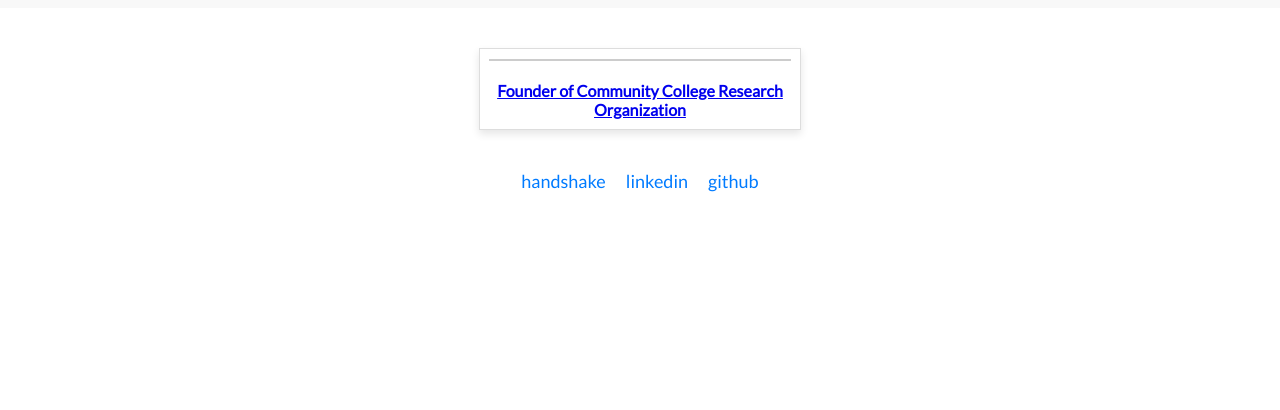
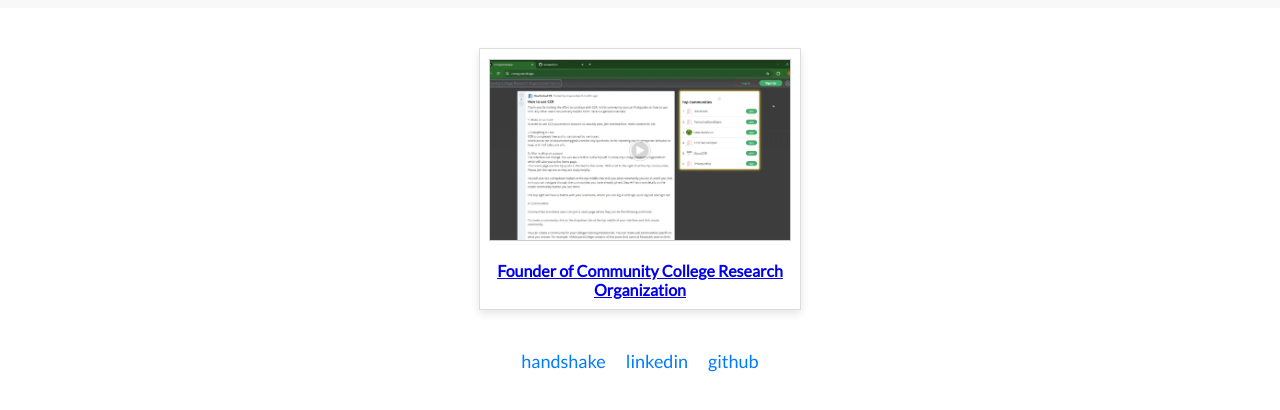
Before and after one commit to wimaan3/wimaan3.github.io, a website: page index.html in a window 1280 px wide. Shown: the part 54-464 px from the top of the page. Drawn offline with Linux system fonts and the light colour scheme; files whose address does not match are found by name.

Commit message:
Update index.html

```diff
--- a/index.html
+++ b/index.html
@@ -15,7 +15,7 @@
         .video-thumbnail {
             width: 100%;
             max-width: 640px;
-            height: auto;
+            height: 180px;
             background: url('image (4).jpg') no-repeat center center;
             background-size: cover;
             border: 1px solid #ccc;
```
